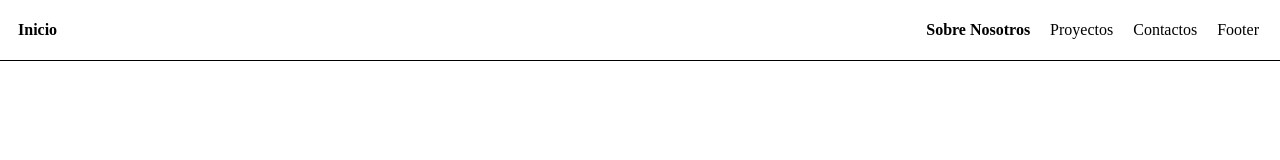
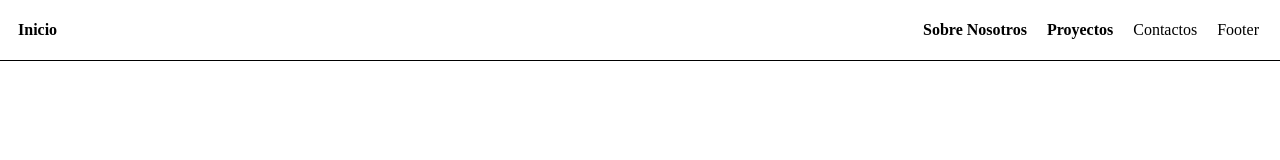
Before and after one commit to FacuNan/FacNanComputer-Angular-, an Angular app: page /home in a window 1280 px wide. Shown: the top 160 px of the page. Built offline with nearby package versions, Linux system fonts and the light colour scheme.

Commit message:
routeo de proyectos

```diff
--- a/src/app/app-routing.module.ts
+++ b/src/app/app-routing.module.ts
@@ -2,6 +2,7 @@ import { NgModule } from '@angular/core';
 import { RouterModule, Routes } from '@angular/router';
 import { HomeComponent } from './componentes/home/home.component';
 import { InicioComponent } from './componentes/inicio/inicio.component';
+import { ProyectosComponent } from './componentes/proyectos/proyectos.component';
 import { SobreNosotrosComponent } from './componentes/sobre-nosotros/sobre-nosotros.component';
 
 const routes: Routes = [
@@ -21,6 +22,10 @@ const routes: Routes = [
       {
         path: 'inicio',
         component:InicioComponent
+      },
+      {
+        path:'proyectos',
+        component:ProyectosComponent
       }
     ]
   }
--- a/src/app/componentes/encabezado/encabezado.component.html
+++ b/src/app/componentes/encabezado/encabezado.component.html
@@ -6,7 +6,7 @@
         </div>
         <ul class="encabezado__listado">
             <li class="encabezado__listado-item"><a routerLink="sobre_nosotros"> Sobre Nosotros</a></li>
-            <li class="encabezado__listado-item">Proyectos</li>
+            <li class="encabezado__listado-item"><a routerLink="proyectos"> Proyectos</a></li>
             <li class="encabezado__listado-item">Contactos</li>
             <li class="encabezado__listado-item">Footer</li>
 
```
